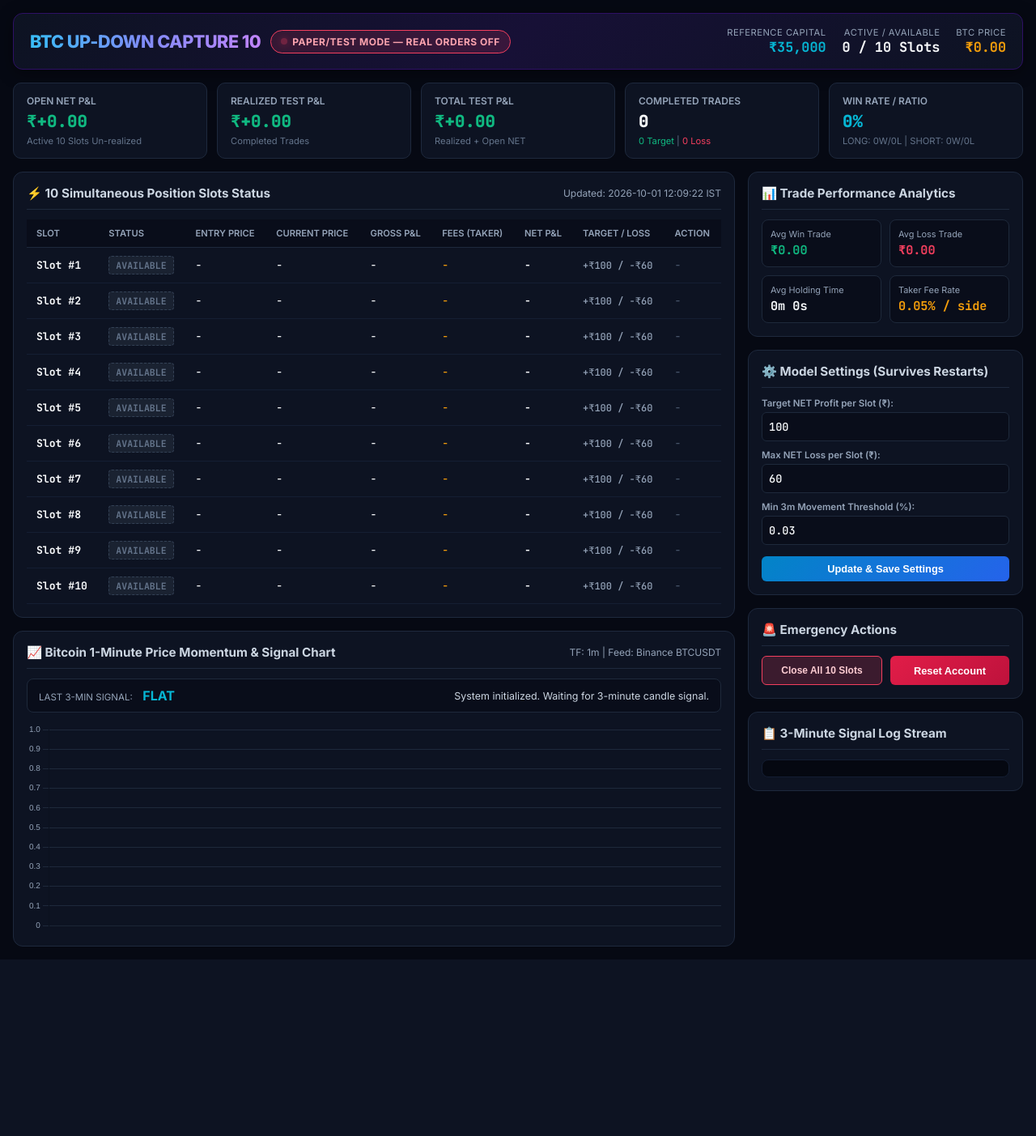
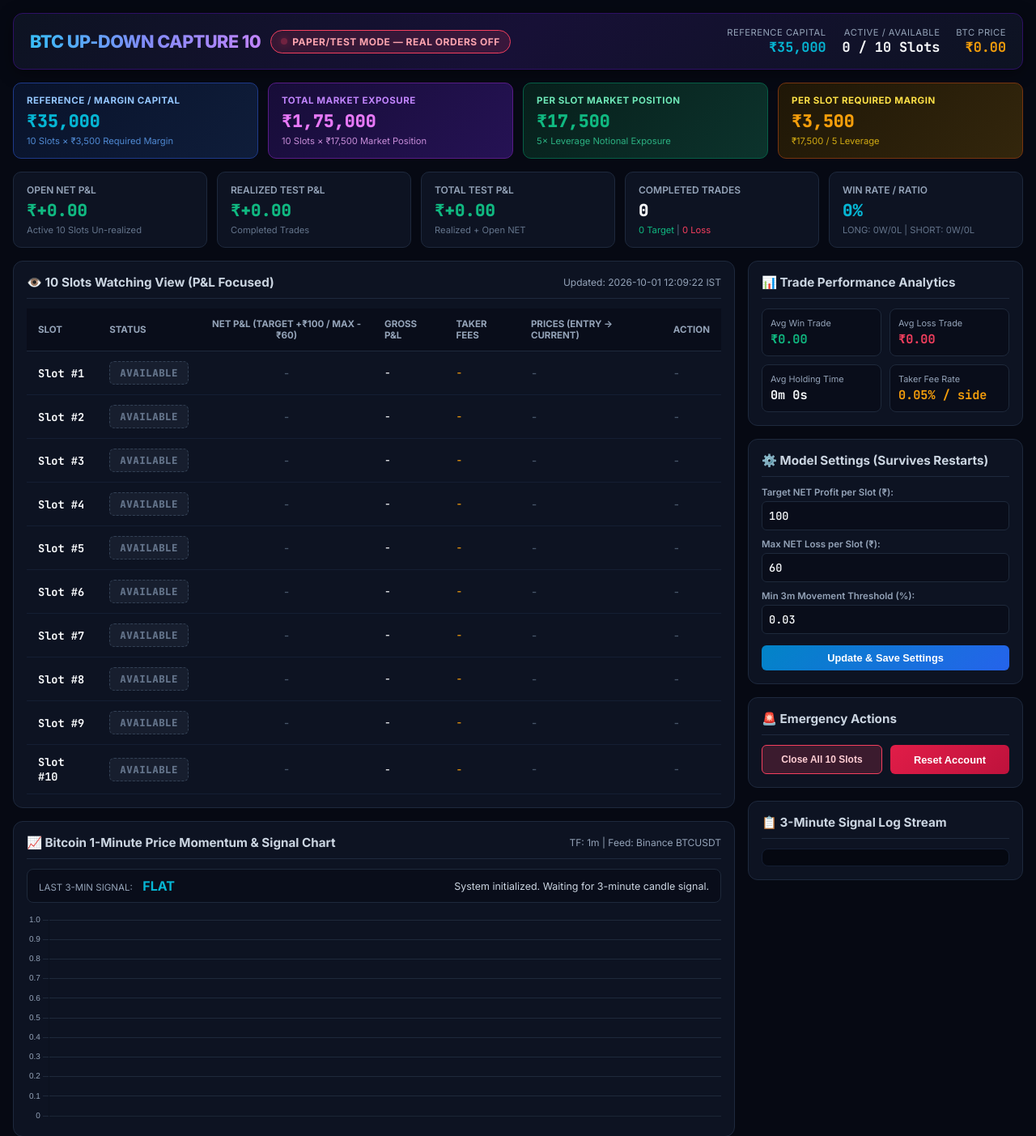
Before and after one commit to DrYogeshBhardwaj/crudeoil-trading-v2, a FastAPI app: page /btc-updown10 in a window 1280 px wide. Shown: the top 1403 px of the page at 81% size. Before the commit the page ends 1185 px from the top, so only its background shows below. Run offline with FastAPI, Linux system fonts and the light colour scheme; data that the repository does not hold is empty.

Commit message:
feat: Add explicit Position Sizing overview bar and streamlined Watching UI to BTC UP-DOWN CAPTURE 10 dashboard

```diff
--- a/bitcoin_updown10_engine.py
+++ b/bitcoin_updown10_engine.py
@@ -435,6 +435,11 @@ class BitcoinUpDown10Engine:
             "title": "BTC UP-DOWN CAPTURE 10",
             "mode": "PAPER/TEST MODE — REAL ORDERS OFF",
             "reference_capital_inr": self.REFERENCE_CAPITAL_INR,
+            "reference_margin_capital_inr": self.REFERENCE_CAPITAL_INR,
+            "total_market_exposure_inr": self.TOTAL_SLOTS * self.SLOT_NOTIONAL_INR,
+            "per_slot_market_position_inr": self.SLOT_NOTIONAL_INR,
+            "per_slot_margin_inr": self.SLOT_MARGIN_INR,
+            "leverage": self.LEVERAGE,
             "total_slots": self.TOTAL_SLOTS,
             "active_slots_count": active_count,
             "available_slots_count": self.TOTAL_SLOTS - active_count,
--- a/templates/bitcoin_updown10.html
+++ b/templates/bitcoin_updown10.html
@@ -3,7 +3,7 @@
 <head>
     <meta charset="UTF-8">
     <meta name="viewport" content="width=device-width, initial-scale=1.0">
-    <title>BTC UP-DOWN CAPTURE 10 — Paper Test Dashboard</title>
+    <title>BTC UP-DOWN CAPTURE 10 — Watching Dashboard</title>
     <!-- Google Fonts & Chart.js -->
     <link href="https://fonts.googleapis.com/css2?family=Inter:wght@400;500;600;700;800&family=JetBrains+Mono:wght@500;700;800&display=swap" rel="stylesheet">
     <script src="https://cdn.jsdelivr.net/npm/chart.js"></script>
@@ -124,6 +124,45 @@
             color: var(--text-main);
         }
 
+        /* POSITION SIZING & CAPITAL OVERVIEW GRID */
+        .sizing-grid {
+            display: grid;
+            grid-template-columns: repeat(auto-fit, minmax(220px, 1fr));
+            gap: 12px;
+        }
+
+        .sizing-card {
+            border-radius: 10px;
+            padding: 14px 16px;
+            display: flex;
+            flex-direction: column;
+            gap: 4px;
+            border: 1px solid;
+            transition: transform 0.2s;
+        }
+
+        .sizing-card:hover {
+            transform: translateY(-2px);
+        }
+
+        .sizing-card .stitle {
+            font-size: 0.72rem;
+            font-weight: 700;
+            text-transform: uppercase;
+            letter-spacing: 0.5px;
+        }
+
+        .sizing-card .sval {
+            font-family: var(--font-mono);
+            font-size: 1.35rem;
+            font-weight: 800;
+        }
+
+        .sizing-card .ssub {
+            font-size: 0.7rem;
+            opacity: 0.8;
+        }
+
         /* METRICS SUMMARY GRID */
         .summary-grid {
             display: grid;
@@ -170,7 +209,7 @@
         .text-cyan { color: var(--accent-cyan) !important; }
         .text-amber { color: var(--accent-amber) !important; }
 
-        /* MAIN CONTENT AREA: CHART & SLOTS */
+        /* MAIN CONTENT AREA */
         .main-layout {
             display: grid;
             grid-template-columns: 1fr 340px;
@@ -210,7 +249,7 @@
             gap: 8px;
         }
 
-        /* 10-SLOT TABLE */
+        /* 10-SLOT WATCHING TABLE (OPTIMIZED FOR VISUAL EFFORTLESS WATCHING) */
         .slots-table-wrapper {
             overflow-x: auto;
         }
@@ -218,24 +257,25 @@
         table.slots-table {
             width: 100%;
             border-collapse: collapse;
-            font-size: 0.82rem;
+            font-size: 0.85rem;
             text-align: left;
         }
 
         table.slots-table th {
             background-color: #090d1a;
             color: var(--text-muted);
-            padding: 10px 12px;
-            font-weight: 600;
+            padding: 12px 14px;
+            font-weight: 700;
             text-transform: uppercase;
-            font-size: 0.7rem;
+            font-size: 0.72rem;
             border-bottom: 1px solid var(--border-color);
         }
 
         table.slots-table td {
-            padding: 10px 12px;
+            padding: 12px 14px;
             border-bottom: 1px solid #141e33;
             font-family: var(--font-mono);
+            vertical-align: middle;
         }
 
         table.slots-table tr:hover {
@@ -244,39 +284,52 @@
 
         .status-pill {
             display: inline-block;
-            padding: 3px 8px;
-            border-radius: 4px;
-            font-size: 0.72rem;
-            font-weight: 700;
+            padding: 5px 12px;
+            border-radius: 6px;
+            font-size: 0.78rem;
+            font-weight: 800;
             text-align: center;
+            letter-spacing: 0.5px;
         }
 
         .pill-long {
-            background: rgba(16, 185, 129, 0.15);
+            background: rgba(16, 185, 129, 0.18);
             color: var(--accent-green);
-            border: 1px solid rgba(16, 185, 129, 0.4);
+            border: 1px solid rgba(16, 185, 129, 0.5);
         }
 
         .pill-short {
-            background: rgba(244, 63, 94, 0.15);
+            background: rgba(244, 63, 94, 0.18);
             color: var(--accent-red);
-            border: 1px solid rgba(244, 63, 94, 0.4);
+            border: 1px solid rgba(244, 63, 94, 0.5);
         }
 
         .pill-empty {
-            background: rgba(148, 163, 184, 0.1);
+            background: rgba(148, 163, 184, 0.08);
             color: #64748b;
             border: 1px dashed #334155;
+        }
+
+        .pnl-badge {
+            font-size: 1.1rem;
+            font-weight: 800;
+            font-family: var(--font-mono);
+        }
+
+        .compact-price {
+            font-size: 0.72rem;
+            color: #64748b;
+            line-height: 1.3;
         }
 
         .btn-action {
             background-color: rgba(244, 63, 94, 0.2);
             border: 1px solid var(--accent-red);
             color: #fecdd3;
-            padding: 4px 10px;
+            padding: 5px 12px;
             border-radius: 6px;
             font-size: 0.75rem;
-            font-weight: 600;
+            font-weight: 700;
             cursor: pointer;
             transition: background 0.2s;
         }
@@ -426,6 +479,30 @@
         </div>
     </div>
 
+    <!-- POSITION SIZING & CAPITAL OVERVIEW BAR (VERIFIED ACCORDING TO MODEL) -->
+    <div class="sizing-grid">
+        <div class="sizing-card" style="background: linear-gradient(135deg, #09132b, #0f1d3a); border-color: #1e3a8a;">
+            <span class="stitle" style="color: #93c5fd;">Reference / Margin Capital</span>
+            <span class="sval text-cyan" id="sz-ref-capital">₹35,000</span>
+            <span class="ssub" style="color: #60a5fa;">10 Slots × ₹3,500 Required Margin</span>
+        </div>
+        <div class="sizing-card" style="background: linear-gradient(135deg, #170d38, #251254); border-color: #581c87;">
+            <span class="stitle" style="color: #c084fc;">Total Market Exposure</span>
+            <span class="sval" style="color: #e879f9;" id="sz-total-exposure">₹1,75,000</span>
+            <span class="ssub" style="color: #f0abfc;">10 Slots × ₹17,500 Market Position</span>
+        </div>
+        <div class="sizing-card" style="background: linear-gradient(135deg, #071f1b, #0c332c); border-color: #065f46;">
+            <span class="stitle" style="color: #6ee7b7;">Per Slot Market Position</span>
+            <span class="sval text-green" id="sz-slot-position">₹17,500</span>
+            <span class="ssub" style="color: #34d399;">5× Leverage Notional Exposure</span>
+        </div>
+        <div class="sizing-card" style="background: linear-gradient(135deg, #1f1707, #33260c); border-color: #78350f;">
+            <span class="stitle" style="color: #fde047;">Per Slot Required Margin</span>
+            <span class="sval text-amber" id="sz-slot-margin">₹3,500</span>
+            <span class="ssub" style="color: #facc15;">₹17,500 / 5 Leverage</span>
+        </div>
+    </div>
+
     <!-- SUMMARY METRICS GRID -->
     <div class="summary-grid">
         <div class="metric-card">
@@ -458,13 +535,13 @@
     <!-- MAIN LAYOUT -->
     <div class="main-layout">
 
-        <!-- LEFT COLUMN: 10-SLOT TABLE & LIVE CHART -->
+        <!-- LEFT COLUMN: STREAMLINED 10-SLOT WATCHING VIEW & CHART -->
         <div style="display: flex; flex-direction: column; gap: 16px;">
 
-            <!-- 10-SLOT POSITIONS PANEL -->
+            <!-- 10-SLOT POSITIONS WATCHING PANEL -->
             <div class="card-panel">
                 <div class="panel-header">
-                    <h2>⚡ 10 Simultaneous Position Slots Status</h2>
+                    <h2>👁️ 10 Slots Watching View (P&L Focused)</h2>
                     <span style="font-size: 0.75rem; color: var(--text-muted);" id="last-update-time">Updating...</span>
                 </div>
 
@@ -474,12 +551,10 @@
                             <tr>
                                 <th>Slot</th>
                                 <th>Status</th>
-                                <th>Entry Price</th>
-                                <th>Current Price</th>
+                                <th style="text-align: center;">NET P&L (Target +₹100 / Max -₹60)</th>
                                 <th>Gross P&L</th>
-                                <th>Fees (Taker)</th>
-                                <th>NET P&L</th>
-                                <th>Target / Loss</th>
+                                <th>Taker Fees</th>
+                                <th>Prices (Entry → Current)</th>
                                 <th>Action</th>
                             </tr>
                         </thead>
@@ -662,6 +737,14 @@
                 document.getElementById('slots-ratio-chip').innerText = `${data.active_slots_count} / ${data.total_slots} Slots`;
                 document.getElementById('btc-header-price').innerText = `₹${(data.current_btc_price_inr || 0).toLocaleString('en-IN', {minimumFractionDigits: 2})}`;
 
+                // Position Sizing Overview Cards
+                if (data.reference_margin_capital_inr) {
+                    document.getElementById('sz-ref-capital').innerText = `₹${(data.reference_margin_capital_inr).toLocaleString('en-IN')}`;
+                    document.getElementById('sz-total-exposure').innerText = `₹${(data.total_market_exposure_inr).toLocaleString('en-IN')}`;
+                    document.getElementById('sz-slot-position').innerText = `₹${(data.per_slot_market_position_inr).toLocaleString('en-IN')}`;
+                    document.getElementById('sz-slot-margin').innerText = `₹${(data.per_slot_margin_inr).toLocaleString('en-IN')}`;
+                }
+
                 // Summary Cards
                 const openPnlEl = document.getElementById('open-net-pnl');
                 openPnlEl.innerText = `₹${data.total_open_net_pnl >= 0 ? '+' : ''}${data.total_open_net_pnl.toFixed(2)}`;
@@ -690,7 +773,7 @@
                 document.getElementById('avg-loss').innerText = `₹${data.avg_net_loss_losing_trade.toFixed(2)}`;
                 document.getElementById('avg-holding').innerText = data.avg_holding_time_str;
 
-                // 10 Slots Table
+                // 10 Slots Watching Table (Streamlined & P&L Focused)
                 const tbody = document.getElementById('slots-tbody');
                 tbody.innerHTML = '';
 
@@ -704,15 +787,19 @@
                         ? `<span class="status-pill ${isLong ? 'pill-long' : 'pill-short'}">${isLong ? 'LONG' : 'SHORT'}</span>`
                         : `<span class="status-pill pill-empty">AVAILABLE</span>`;
 
-                    const entryPriceStr = isActive ? `₹${(s.entry_price || 0).toLocaleString('en-IN', {minimumFractionDigits: 2})}` : '-';
-                    const currPriceStr = isActive ? `₹${(s.current_price || 0).toLocaleString('en-IN', {minimumFractionDigits: 2})}` : '-';
+                    const netPnlClass = s.net_pnl >= 0 ? 'text-green' : 'text-red';
+                    const netPnlDisplay = isActive
+                        ? `<div style="text-align: center;"><span class="pnl-badge ${netPnlClass}">₹${s.net_pnl >= 0 ? '+' : ''}${s.net_pnl.toFixed(2)}</span></div>`
+                        : `<div style="text-align: center; color: #475569;">-</div>`;
+
                     const grossPnlStr = isActive ? `₹${s.gross_pnl >= 0 ? '+' : ''}${s.gross_pnl.toFixed(2)}` : '-';
                     const feesStr = isActive ? `₹${s.charges.toFixed(2)}` : '-';
 
-                    const netPnlClass = s.net_pnl >= 0 ? 'text-green' : 'text-red';
-                    const netPnlStr = isActive ? `<span class="${netPnlClass}">₹${s.net_pnl >= 0 ? '+' : ''}${s.net_pnl.toFixed(2)}</span>` : '-';
+                    // Compact prices (subtle, non-distracting)
+                    const pricesStr = isActive
+                        ? `<div class="compact-price">E: ₹${Math.round(s.entry_price).toLocaleString('en-IN')}<br>C: ₹${Math.round(s.current_price).toLocaleString('en-IN')}</div>`
+                        : `<span style="color: #475569;">-</span>`;
 
-                    const targetLossStr = `+₹${s.target_net_inr} / -₹${s.max_loss_net_inr}`;
                     const actionBtn = isActive
                         ? `<button class="btn-action" onclick="closeSlot(${s.slot_index})">Close Slot</button>`
                         : `<span style="color: #475569;">-</span>`;
@@ -720,12 +807,10 @@
                     tr.innerHTML = `
                         <td><strong>Slot #${s.slot_index}</strong></td>
                         <td>${statusPill}</td>
-                        <td>${entryPriceStr}</td>
-                        <td>${currPriceStr}</td>
-                        <td>${grossPnlStr}</td>
-                        <td style="color: var(--accent-amber);">${feesStr}</td>
-                        <td><strong>${netPnlStr}</strong></td>
-                        <td style="color: var(--text-muted); font-size: 0.75rem;">${targetLossStr}</td>
+                        <td>${netPnlDisplay}</td>
+                        <td style="font-size: 0.8rem;">${grossPnlStr}</td>
+                        <td style="color: var(--accent-amber); font-size: 0.8rem;">${feesStr}</td>
+                        <td>${pricesStr}</td>
                         <td>${actionBtn}</td>
                     `;
                     tbody.appendChild(tr);
```
